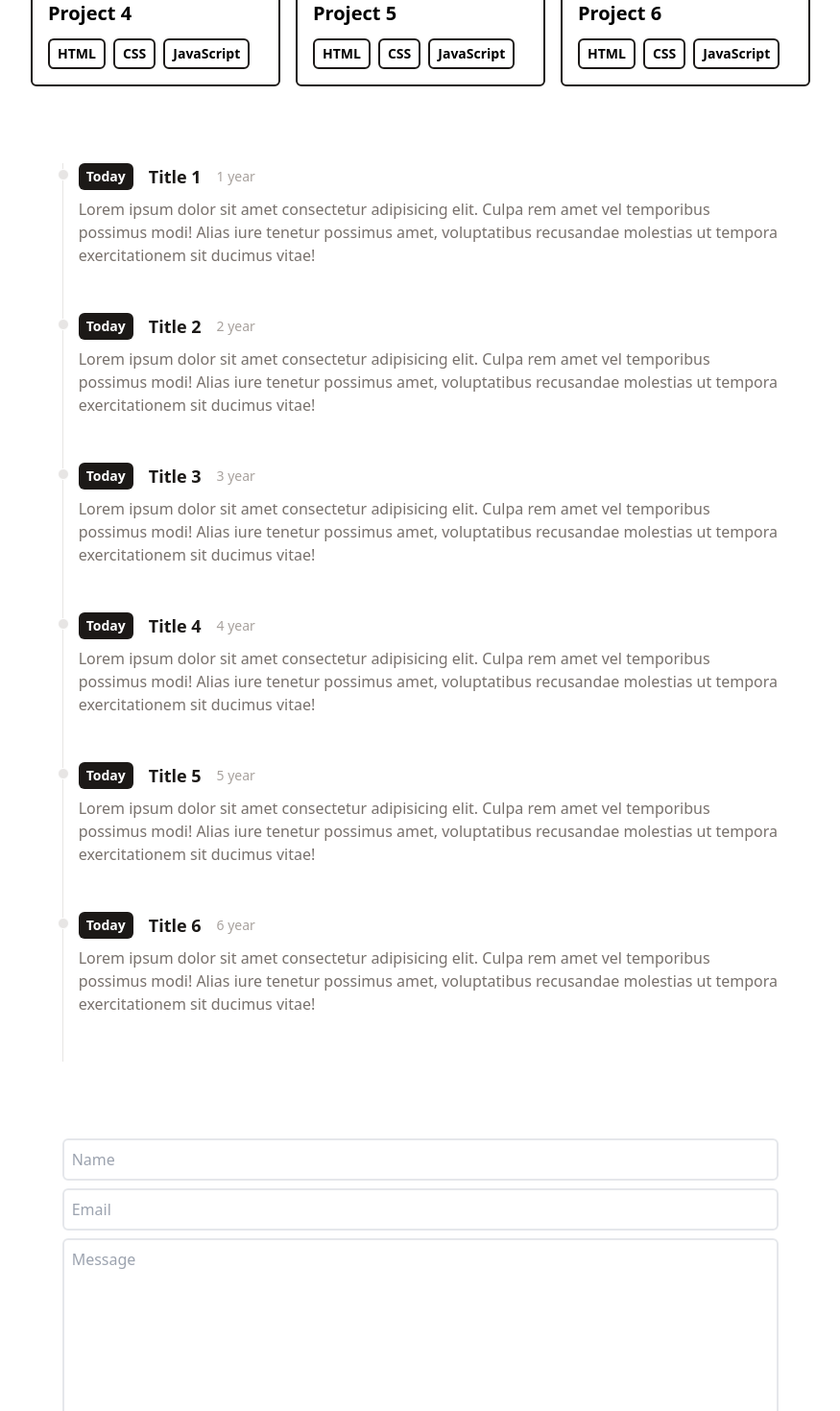
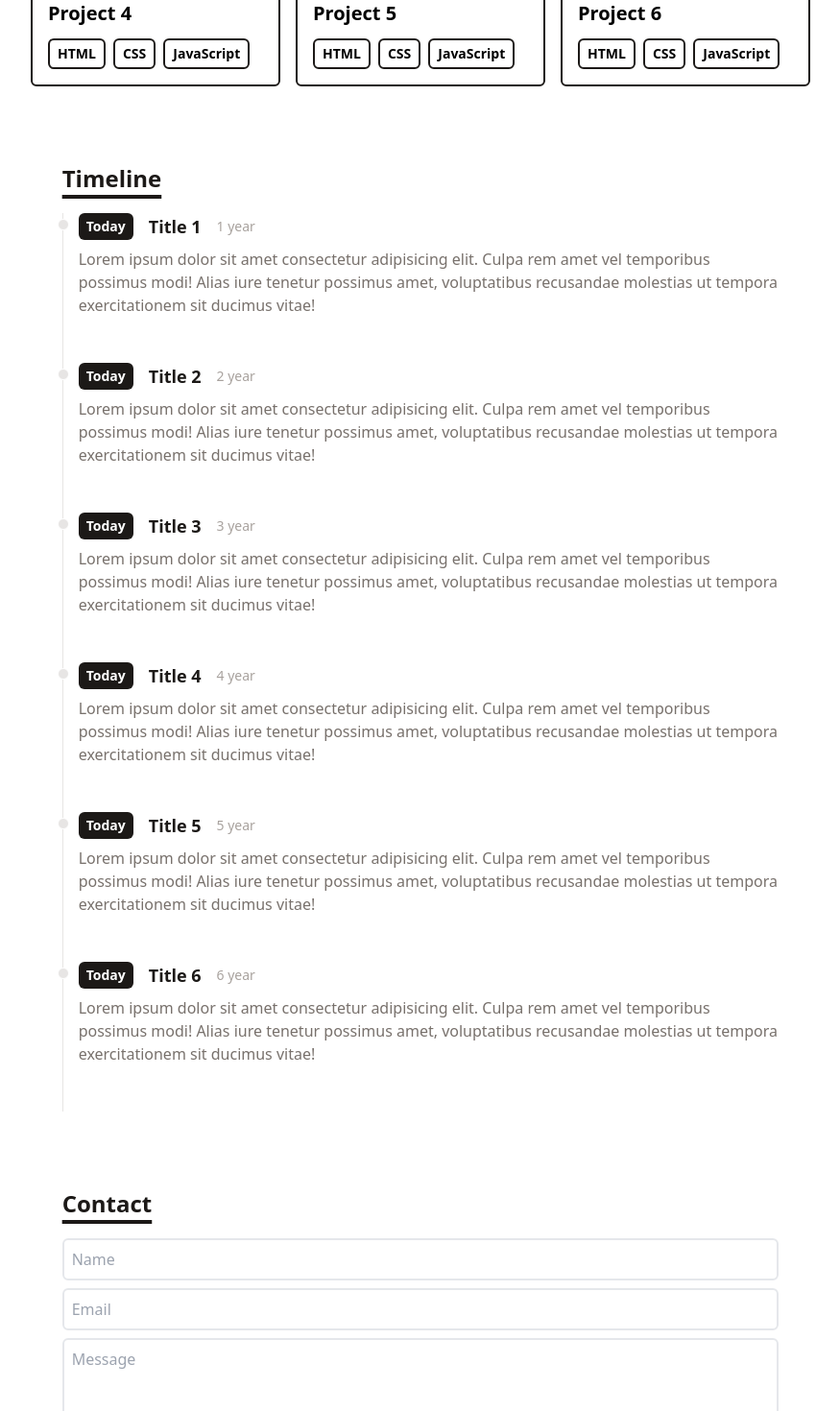
Before and after one commit to BKSchatzki/bks-portfolio, a React (Vite) app: page / in a window 1280 px wide. Shown: the part 918-2388 px from the top of the page at 96% size, without its empty margins (202-1077 px from the left). Built offline with nearby package versions, Linux system fonts and the light colour scheme.

Commit message:
Add Title to Timeline and Contact

```diff
--- a/src/components/Contact.jsx
+++ b/src/components/Contact.jsx
@@ -1,4 +1,5 @@
 import React from 'react'
+import Title from './Title'
 
 function Contact() {
   return (
@@ -9,6 +10,7 @@ function Contact() {
           className="flex flex-col w-full md:w-7/12"
           method="POST"
         >
+          <Title>Contact</Title>
           <input
             className="p-2 bg-transparent border-2 rounded-md focus:outline-none"
             name="name"
--- a/src/components/Timeline.jsx
+++ b/src/components/Timeline.jsx
@@ -1,11 +1,13 @@
 import React from 'react'
 import timeline from '../data/timeline'
 import TimelineItem from './TimelineItem'
+import Title from './Title'
 
 function Timeline() {
   return (
     <div className="flex flex-col md:flex-row justify-center my-20">
       <div className="w-full md:w-7/12">
+        <Title>Timeline</Title>
         {timeline.map(item => (
           <TimelineItem
             year={item.year}
```
